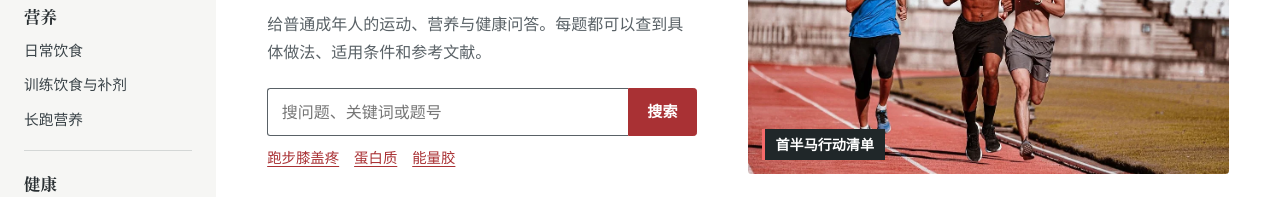
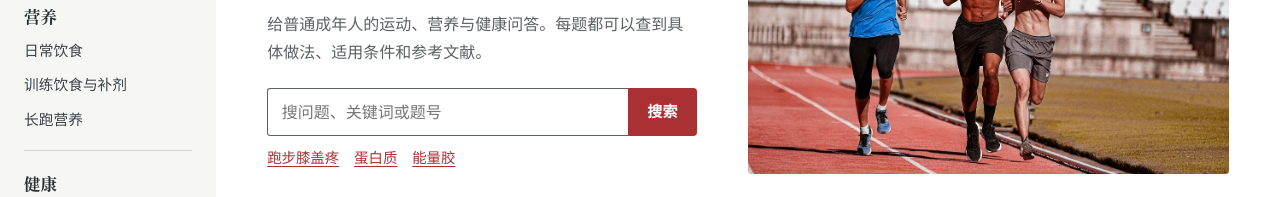
Before and after one commit to jiangweiqi001/sports-nutrition-health, a plain HTML site: page docs/index.html in a window 1280 px wide. Shown: the part 264-461 px from the top of the page. Drawn offline with Linux system fonts and the light colour scheme.

Commit message:
移除首页封面重复的首半马专题入口

```diff
--- a/docs/assets/editorial.css
+++ b/docs/assets/editorial.css
@@ -156,10 +156,6 @@ header.major > :last-child {
 .home #banner .content > p { color: var(--quiet); max-width: 30em; }
 .home #banner .image.object { position: relative; min-height: 19rem; background: var(--surface); }
 .home #banner .image.object img { position: absolute; inset: 0; min-height: 0; max-height: none; object-position: center 25%; }
-.cover-caption {
-  position: absolute; bottom: .85rem; left: .85rem; background: #202729; color: white;
-  padding: .32rem .68rem; font: 650 .88rem/1.5 var(--sans); border-left: 3px solid #f56a6a;
-}
 .home #main > .inner > section + section { padding: clamp(1.65rem, 3vw, 3.5rem) 0; border-top: 1px solid var(--line); }
 .home #main > .inner > section:last-of-type { padding-bottom: .5rem; }
 .home .posts p { color: var(--quiet); margin: 0; }
--- a/docs/index.html
+++ b/docs/index.html
@@ -49,10 +49,9 @@
               <a href="search.html?q=能量胶">能量胶</a>
             </nav>
           </div>
-          <a href="first-half-marathon.html" class="image object">
+          <div class="image object">
             <img src="assets/running-cover.webp" width="1125" height="750" alt="三位跑者沿体育场的红色跑道迎面跑来" fetchpriority="high">
-            <span class="cover-caption">首半马行动清单</span>
-          </a>
+          </div>
         </section>
 
         <section id="guides" aria-labelledby="guides-heading">
```
Also changed, not shown: docs/search.html (+0 -4 lines).
